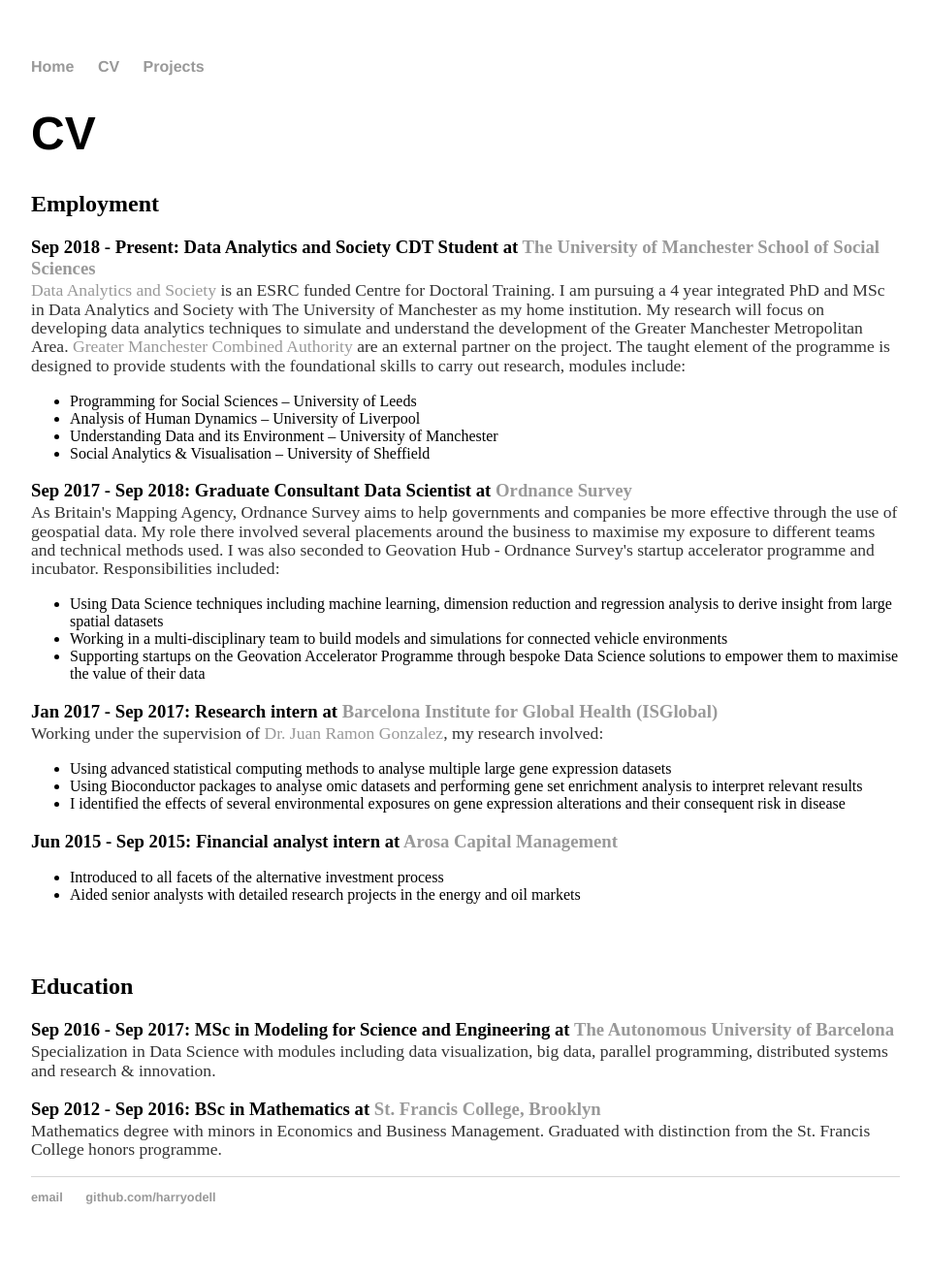
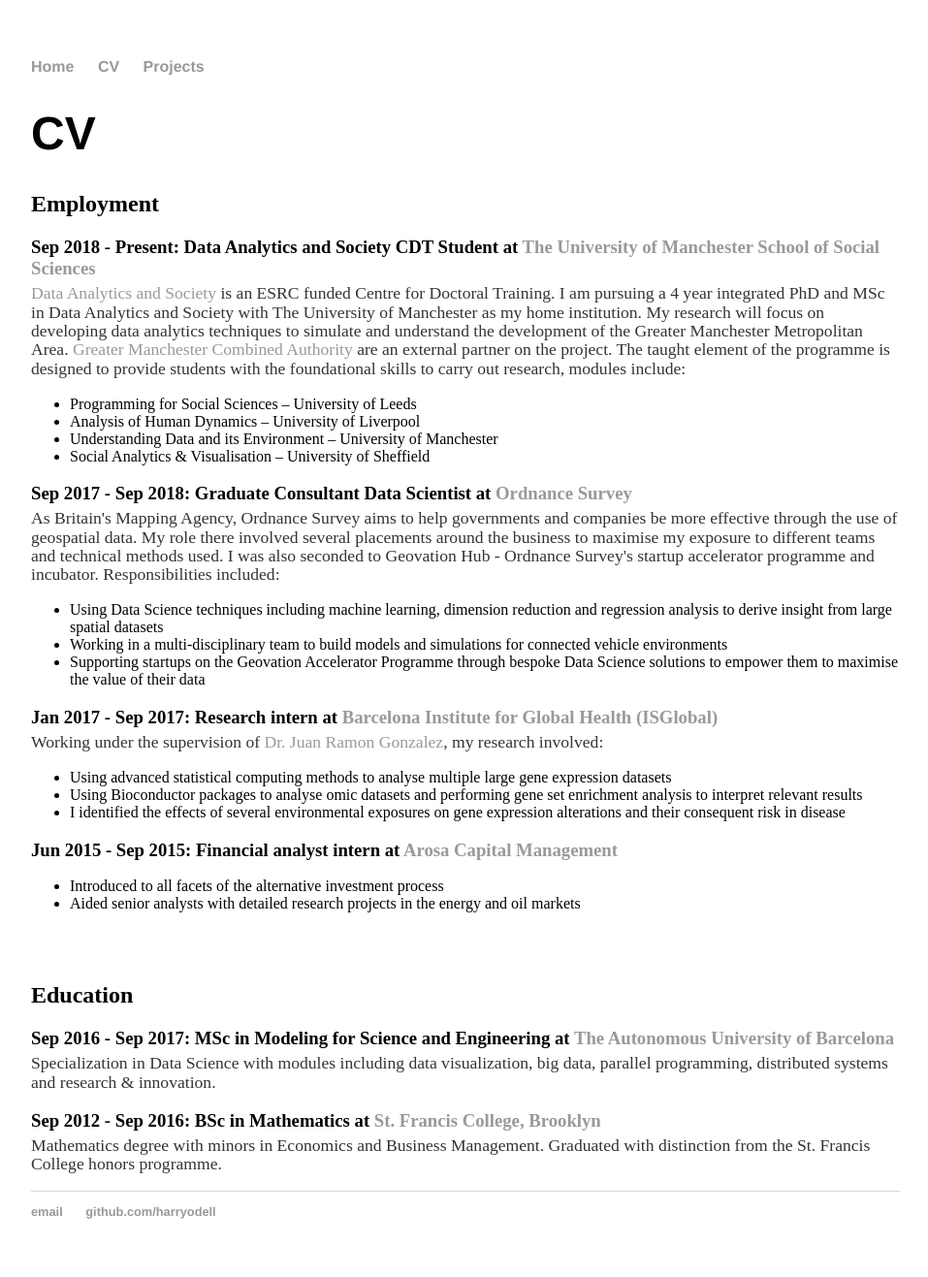
Before and after one commit to harryodell/harryodell.github.io, a Jekyll site: the page built from cv/index.html, in a window 1280 px wide. Shown: the whole page at 97% size, without its empty margins (160-1117 px from the left). Built offline with Jekyll 4.4.1, drawn with Linux system fonts in a browser that asks for light colours.

Commit message:
Update main.css

```diff
--- a/css/main.css
+++ b/css/main.css
@@ -24,13 +24,13 @@
     font-family:'Helvetica', 'Arial', 'Sans-Serif';
 }
 h3 {
-    margin-bottom: 2px;
+    margin-bottom: 5px;
 }
 p {
     font-size: 1.1em;
     line-height: 1.1em;
     color: #333;
-    margin-top: 2px;
+    margin-top: 5px;
 }
 footer {
     border-top: 1px solid #d5d5d5;
```
